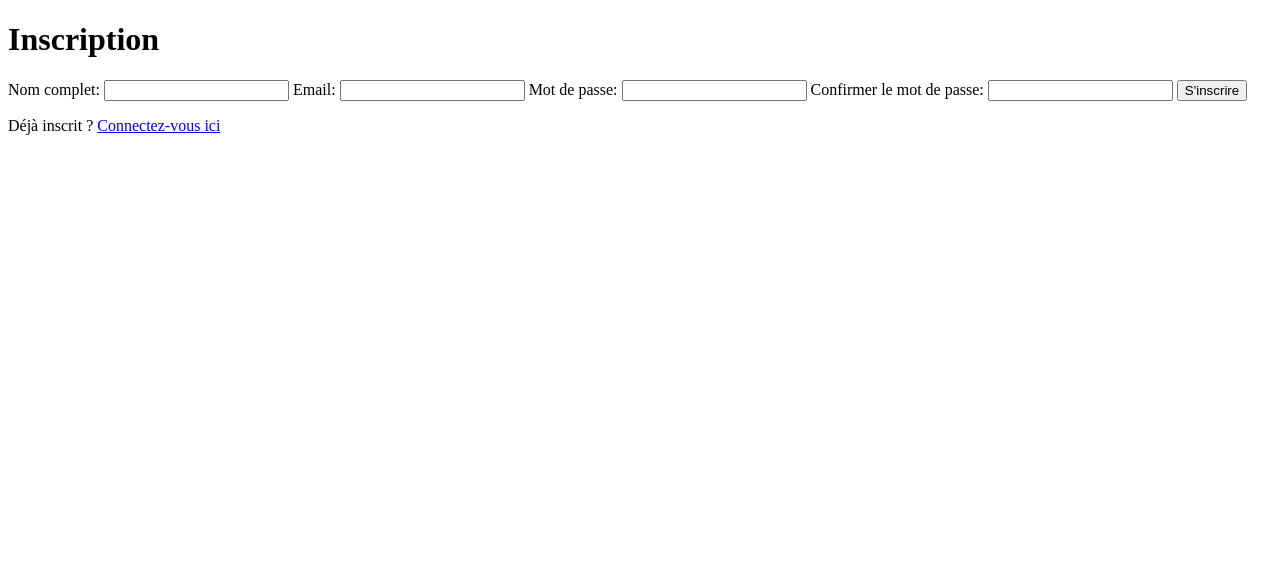
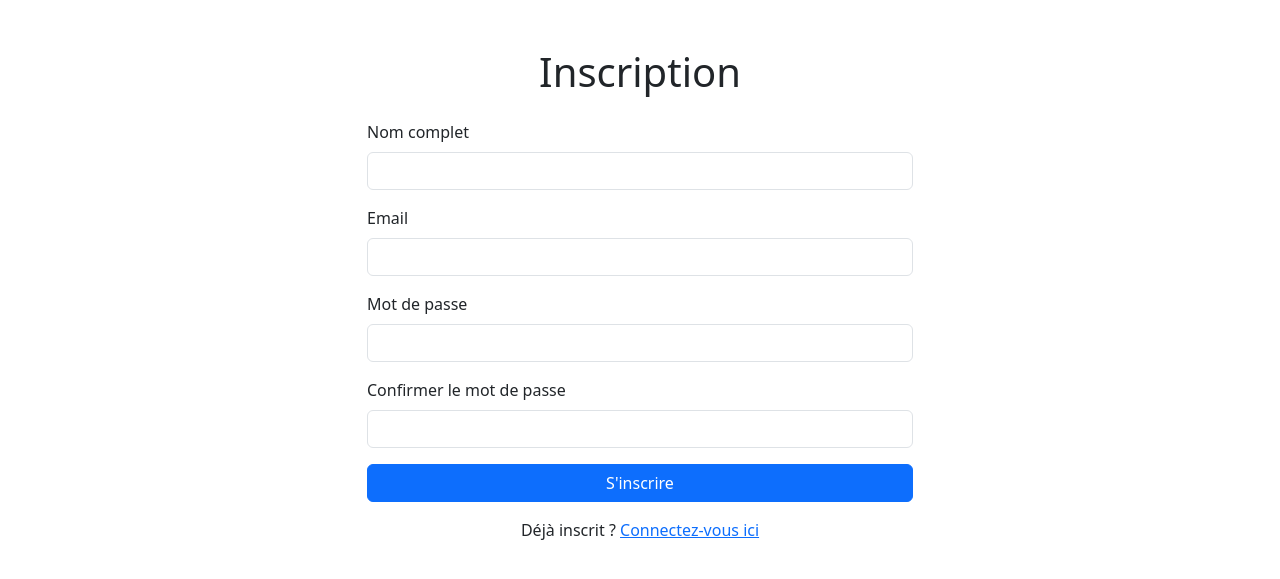
Before and after one commit to AllabouchAnas/Perle-d-Or-Gestion-d-Inventaire-Bijouterie, a CodeIgniter 4 app: the page made by app/app/Views/auth/Register.php in a window 1280 px wide. Shown: the top 579 px of the page. Run offline with PHP 8.4 and a stand-in for CodeIgniter, Linux system fonts and the light colour scheme; the template is opened without the code that fills it, so the values that code supplies are empty; some libraries are stand-ins or nearby versions.

Commit message:
login erreur

```diff
--- a/app/app/Config/App.php
+++ b/app/app/Config/App.php
@@ -199,4 +199,8 @@ class App extends BaseConfig
      * @see http://www.w3.org/TR/CSP/
      */
     public bool $CSPEnabled = false;
+
+
+
+
 }
--- a/app/app/Views/auth/Register.php
+++ b/app/app/Views/auth/Register.php
@@ -1,42 +1,71 @@
 <!DOCTYPE html>
 <html lang="fr">
+
 <head>
     <meta charset="UTF-8">
     <meta name="viewport" content="width=device-width, initial-scale=1.0">
     <title>Inscription</title>
+
+
+    <link href="https://cdn.jsdelivr.net/npm/bootstrap@5.3.0-alpha1/dist/css/bootstrap.min.css" rel="stylesheet">
+
+
 </head>
+
 <body>
-    <h1>Inscription</h1>
+    <div class="container">
+        <div class="row justify-content-center mt-5">
+            <div class="col-md-6">
+                <h1 class="text-center mb-4">Inscription</h1>
 
                 <!-- Affichage des erreurs de validation -->
-    <?php if(session()->getFlashdata('errors')): ?>
-        <div>
-            <?php foreach(session()->getFlashdata('errors') as $error): ?>
-                <p style="color: red;"><?= esc($error) ?></p>
+                <?php if (session()->getFlashdata('errors')): ?>
+                    <div class="alert alert-danger">
+                        <?php foreach (session()->getFlashdata('errors') as $error): ?>
+                            <p><?= esc($error) ?></p>
                         <?php endforeach; ?>
                     </div>
                 <?php endif; ?>
 
                 <!-- Formulaire d'inscription -->
                 <form action="<?= base_url('register') ?>" method="POST">
-    <?= csrf_field() ?> <!-- Add CSRF protection -->
+                    <?= csrf_field() ?> <!-- Protection CSRF -->
 
-    <label for="complete_name">Nom complet:</label>
-    <input type="text" name="complete_name" value="<?= old('complete_name') ?>" required>
+                    <!-- Champ Nom complet -->
+                    <div class="mb-3">
+                        <label for="complete_name" class="form-label">Nom complet</label>
+                        <input type="text" name="complete_name" value="<?= old('complete_name') ?>" class="form-control" required>
+                    </div>
 
-    <label for="email">Email:</label>
-    <input type="email" name="email" value="<?= old('email') ?>" required>
+                    <!-- Champ Email -->
+                    <div class="mb-3">
+                        <label for="email" class="form-label">Email</label>
+                        <input type="email" name="email" value="<?= old('email') ?>" class="form-control" required>
+                    </div>
 
-    <label for="password">Mot de passe:</label>
-    <input type="password" name="password" required>
+                    <!-- Champ Mot de passe -->
+                    <div class="mb-3">
+                        <label for="password" class="form-label">Mot de passe</label>
+                        <input type="password" name="password" class="form-control" required>
+                    </div>
 
-    <label for="password_confirm">Confirmer le mot de passe:</label>
-    <input type="password" name="password_confirm" required>
+                    <!-- Champ Confirmation du mot de passe -->
+                    <div class="mb-3">
+                        <label for="password_confirm" class="form-label">Confirmer le mot de passe</label>
+                        <input type="password" name="password_confirm" class="form-control" required>
+                    </div>
 
-    <button type="submit">S'inscrire</button>
+                    <!-- Bouton d'inscription -->
+                    <button type="submit" class="btn btn-primary w-100">S'inscrire</button>
                 </form>
 
+                <p class="mt-3 text-center">Déjà inscrit ? <a href="<?= base_url('login') ?>">Connectez-vous ici</a></p>
+            </div>
+        </div>
+    </div>
 
-    <p>Déjà inscrit ? <a href="<?= base_url('login') ?>">Connectez-vous ici</a></p>
+    <!-- Inclure le script Bootstrap JS (optionnel) -->
+    <script src="https://cdn.jsdelivr.net/npm/bootstrap@5.3.0-alpha1/dist/js/bootstrap.bundle.min.js"></script>
 </body>
+
 </html>
```
Also changed, not shown: app/app/Config/Routes.php (+2 -6 lines), app/app/Controllers/AuthController.php (+36 -24 lines), app/app/Views/auth/login.php (+34 -18 lines), app/writable/database.db. Lines whose indentation alone changed are shown as unchanged.
